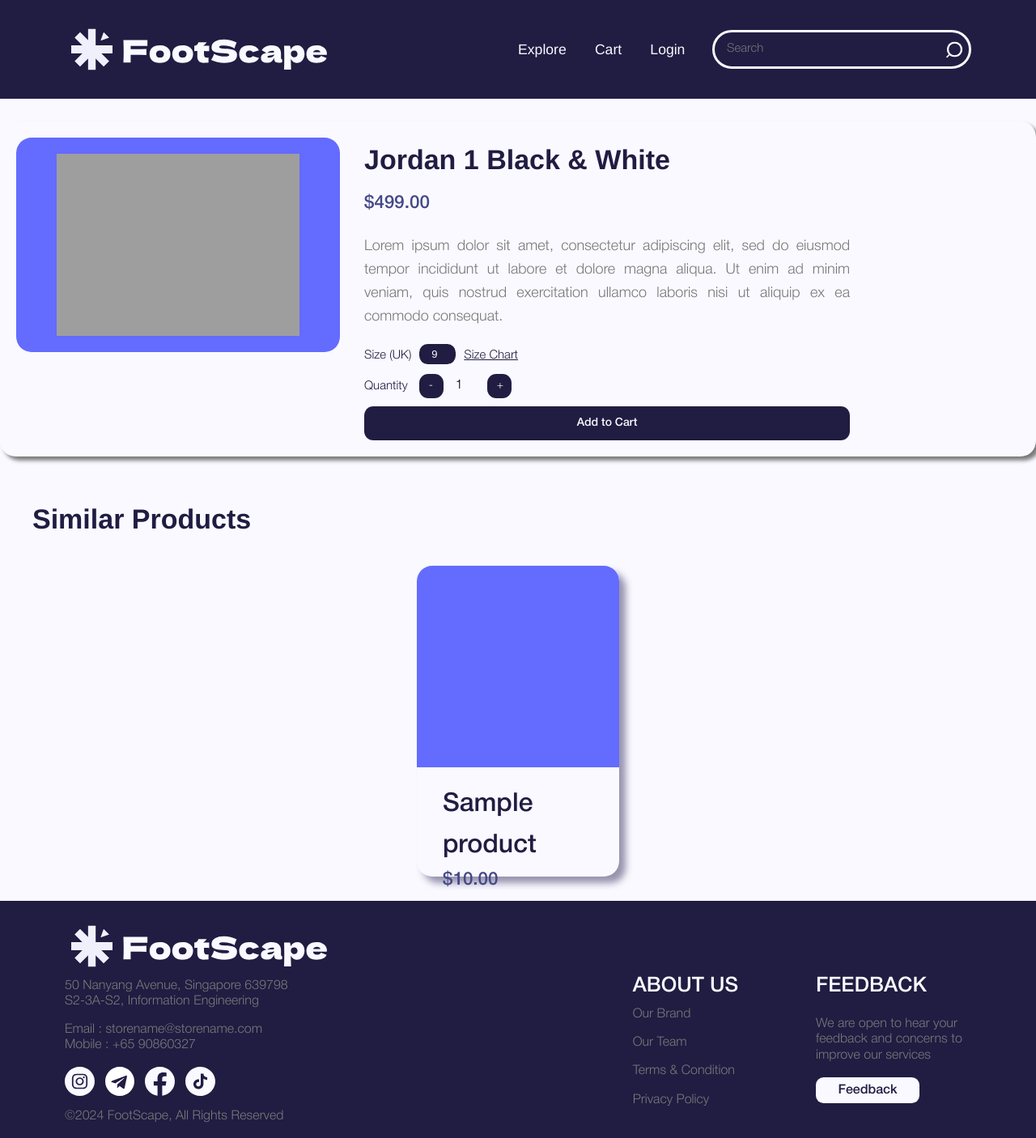
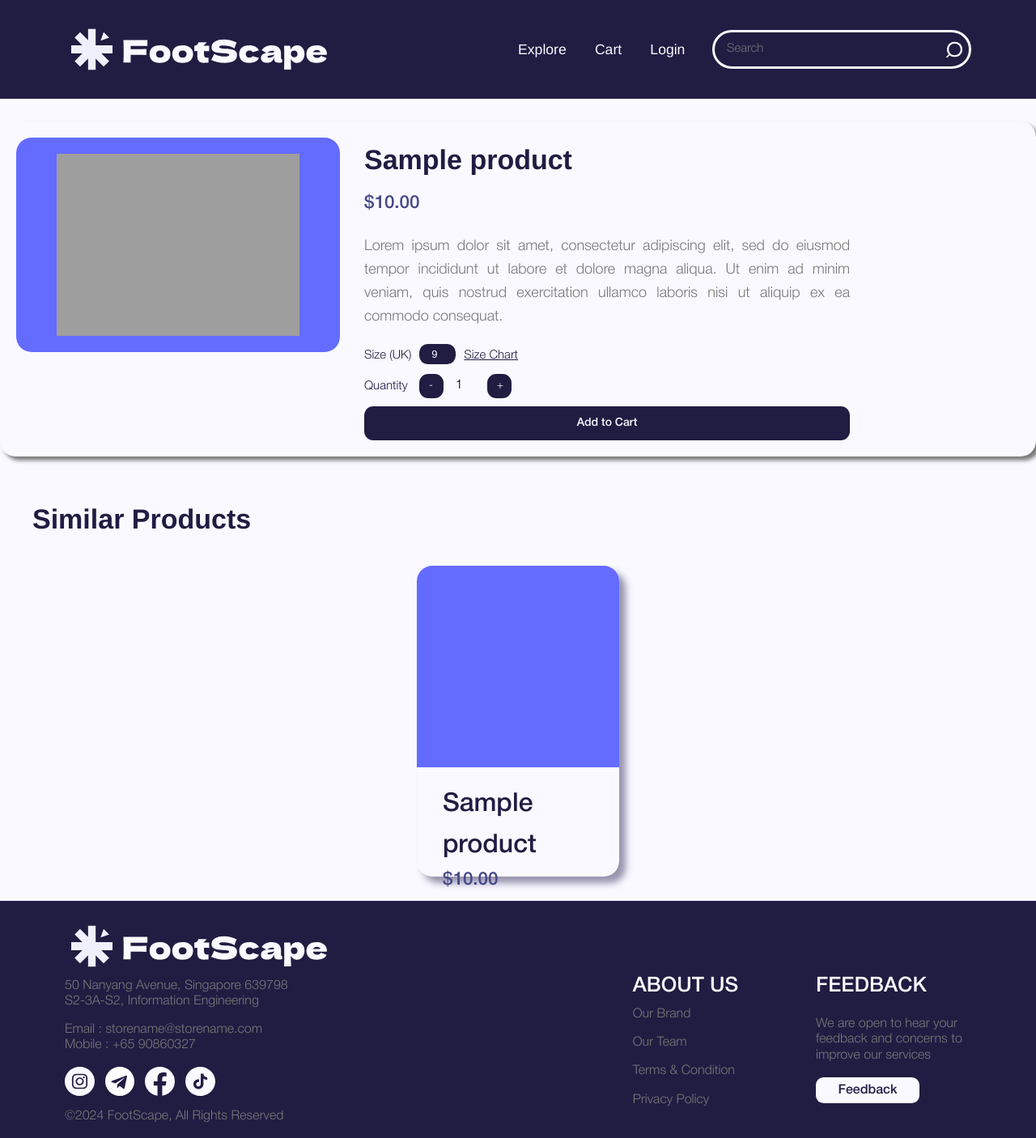
Before and after one commit to cyprus09/ie4717-project, a PHP site: the page made by pages/prod-desc.php in a window 1280 px wide. Shown: the whole page at 81% size. Run offline with PHP 8.4, Linux system fonts and the light colour scheme; tables that the repository leaves empty hold one stand-in row (values such as "Sample post"); some web fonts are replaced; grey boxes are pictures that could not be loaded.

Commit message:
update product card to connect with product description

```diff
--- a/components/product-card.php
+++ b/components/product-card.php
@@ -1,7 +1,7 @@
-<a class="product-card" href="../pages/prod-desc.php">
-  <div class="product-img"></div>
-  <div class="product-desc-section">
-    <h3 class="product-name"><?php echo htmlspecialchars($product_name); ?></h3>
-    <p class="product-price">$<?php echo htmlspecialchars($product_price); ?></p>
-  </div>
+<a class="product-card" href="../pages/prod-desc.php?name=<?php echo urlencode($product_name); ?>&price=<?php echo urlencode($product_price); ?>">
+    <div class="product-img"></div>
+    <div class="product-desc-section">
+        <h3 class="product-name"><?php echo htmlspecialchars($product_name); ?></h3>
+        <p class="product-price">$<?php echo htmlspecialchars($product_price); ?></p>
+    </div>
 </a>
--- a/pages/prod-desc.php
+++ b/pages/prod-desc.php
@@ -23,11 +23,11 @@
   <main>
     <div class="product-container">
       <div class="product-image-container">
-        <img src="../assets/products/nike-shoe2.jpg" alt="Jordan 1 Black & White" class="product-image">
+        <img src="../assets/products/nike-shoe2.jpg" alt="<?php echo htmlspecialchars($_GET['name']); ?>" class="product-image">
       </div>
       <div class="product-info">
-        <h1 class="product-title">Jordan 1 Black & White</h1>
-        <p class="product-price">$499.00</p>
+        <h1 class="product-title"><?php echo htmlspecialchars($_GET['name']); ?></h1>
+        <p class="product-price">$<?php echo htmlspecialchars($_GET['price']); ?></p>
         <p class="product-description">
           Lorem ipsum dolor sit amet, consectetur adipiscing elit, sed do eiusmod tempor incididunt ut labore et dolore magna aliqua. Ut enim ad minim veniam, quis nostrud exercitation ullamco laboris nisi ut aliquip ex ea commodo consequat.
         </p>
--- a/styles/main.css
+++ b/styles/main.css
@@ -121,7 +121,7 @@ html {
   background-color: var(--white);
   scroll-behavior: smooth;
   width: 100vw;
-  overflow: auto;
+  overflow: hidden;
   overflow-x: hidden;
 }
 
```
